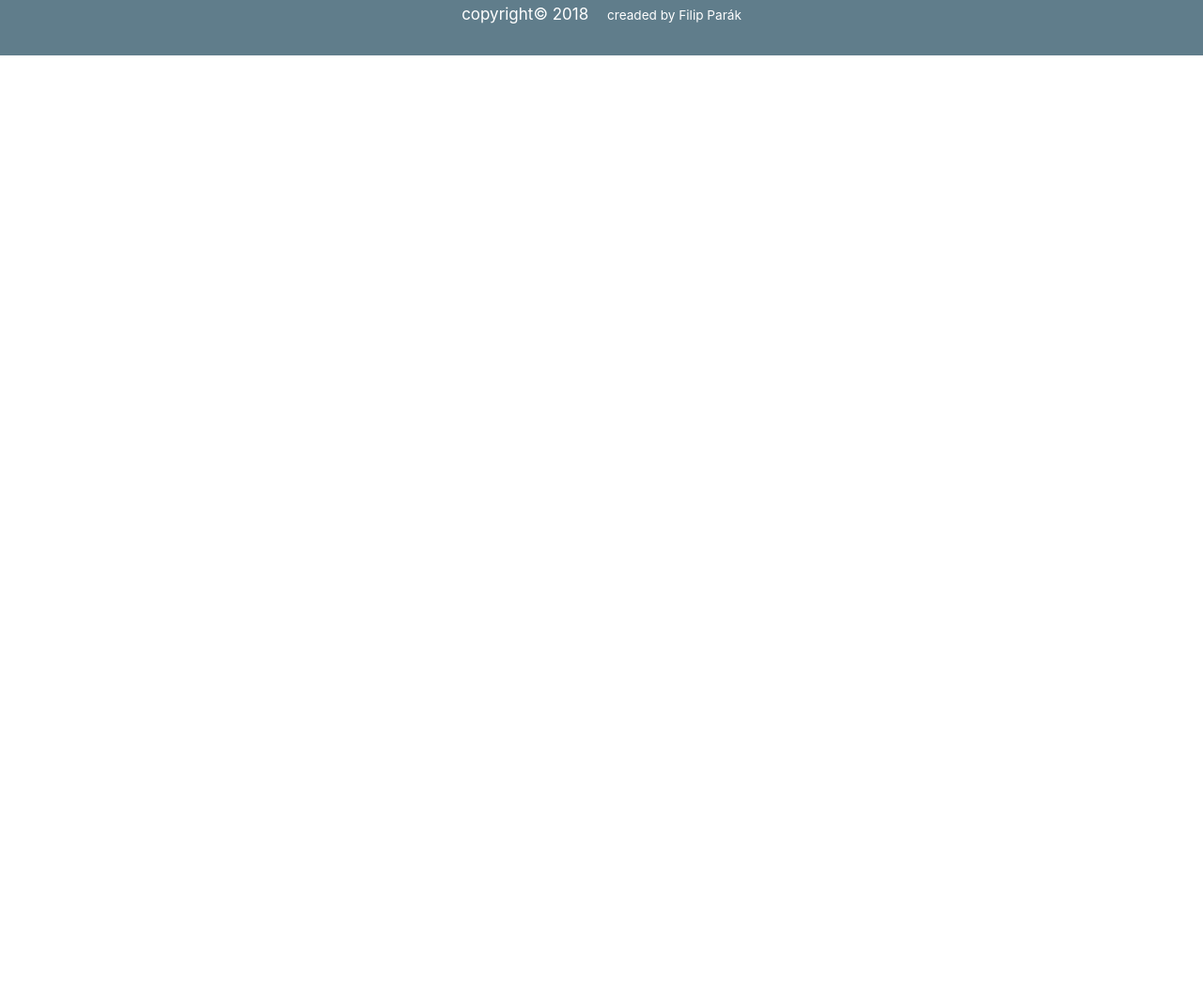
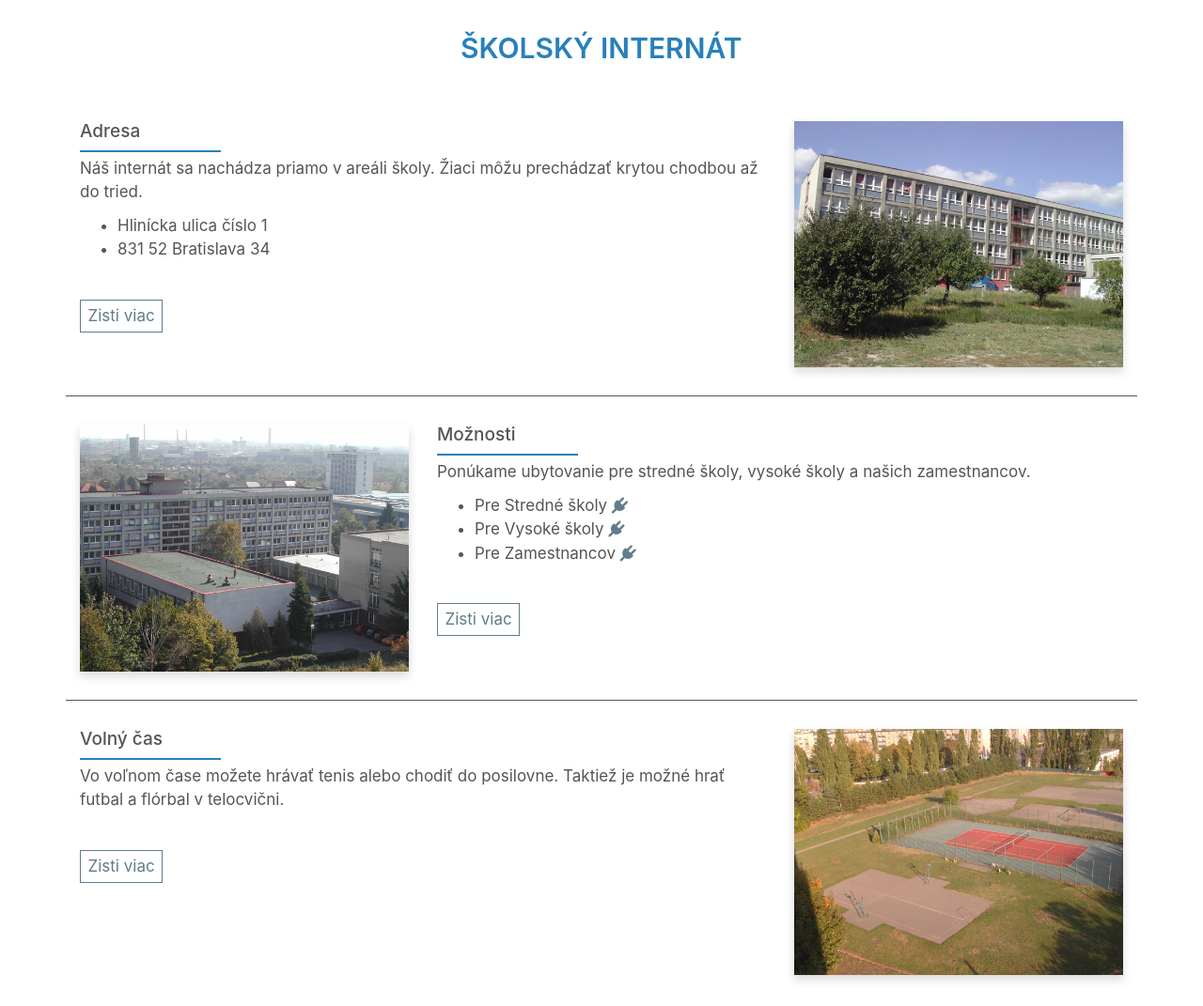
Before and after one commit to Arvoldek/sositba, a website: page src/ubytovanie.html in a window 1280 px wide. Shown: the part 427-1498 px from the top of the page at 94% size. Before the commit the page ends 800 px from the top, so only its background shows below. Drawn offline with Linux system fonts and the light colour scheme; some packages are replaced by stand-ins of ours; a script that the page names is missing.

Commit message:
finished ubytovanie page

```diff
--- a/src/scss/style.scss
+++ b/src/scss/style.scss
@@ -23,6 +23,7 @@ h2{
   color: $primary-color-light;
   font-weight: 600;
   font-size: 3rem;
+  text-transform: uppercase;
 }
 
 h4{
@@ -232,3 +233,20 @@ nav{
     }
   }
 }
+
+// Section Ubytovanie
+#ubytovanie{
+  font-size: $default-font-size;
+
+  .btn{
+    font-size: $default-font-size;
+  }
+
+  .row{
+    border-bottom: 1.2px solid $color-gray-1;
+
+    &:last-child{
+      border: none;
+    }
+  }
+}
--- a/src/ubytovanie.html
+++ b/src/ubytovanie.html
@@ -44,6 +44,74 @@
     </div>
   </header>
 
+  <section id="ubytovanie" class="py-5">
+    <div class="container">
+      <div class="text-center">
+        <h2 class="my-5 hvr-wobble-skew">školský internát</h2>
+      </div>
+      <div class="row py-5">
+        <div class="col-md-8">
+          <h4 class="hvr-float-shadow">Adresa</h4>
+          <p>Náš internát sa nachádza priamo v areáli školy. Žiaci môžu prechádzať krytou chodbou až do tried.</p>
+              <ul>
+                <li>
+                  Hlinícka ulica číslo 1
+                </li>
+                <li>
+                  831 52 Bratislava 34
+                </li>
+              </ul>
+          <a href="http://www.sositba.sk/beta/wp-content/uploads/Ubytovanie_info.pdf" class="btn btn-outline-primary hvr-grow-rotate my-5">Zisti viac</a>
+        </div>
+        <div class="col-md-4">
+          <div class="img-box">
+            <img src="img/internat-1.jpg" alt="internat-1" class="img-fluid shadow">
+          </div>
+        </div>
+      </div>
+
+      <div class="row py-5">
+        <div class="col-md-4">
+          <div class="img-box">
+            <img src="img/internat-2.jpg" alt="internat-2" class="img-fluid shadow">
+          </div>
+        </div>
+        <div class="col-md-8">
+          <h4 class="hvr-float-shadow">Možnosti</h4>
+          <p>Ponúkame ubytovanie pre stredné školy, vysoké školy a našich zamestnancov.</p>
+          <ul>
+            <li>
+              Pre Stredné školy <a href="http://www.sositba.sk/beta/wp-content/uploads/Ubytovanie_Info_SS.pdf"><i class="fa fa-plug"></i></a>
+            </li>
+            <li>
+              Pre Vysoké školy <a href="http://www.sositba.sk/beta/wp-content/uploads/Ubytovanie_Info_VS.pdf"><i class="fa fa-plug"></i></a>
+            </li>
+            <li>
+              Pre Zamestnancov
+              <a href="http://www.sositba.sk/beta/wp-content/uploads/Ubytovanie_Info_Prac.pdf">
+                <i class="fa fa-plug"></i>
+              </a>
+            </li>
+          </ul>
+          <a href="http://www.sositba.sk/beta/wp-content/uploads/Ubytovanie_info.pdf" class="btn btn-outline-primary hvr-grow-rotate my-5">Zisti viac</a>
+        </div>
+      </div>
+
+      <div class="row py-5">
+        <div class="col-md-8">
+          <h4 class="hvr-float-shadow">Volný čas</h4>
+          <p>Vo voľnom čase možete hrávať tenis alebo chodiť do posilovne. Taktiež je možné hrať futbal a flórbal v telocvični.</p>
+          <a href="http://www.sositba.sk/beta/wp-content/uploads/Ubytovanie_info.pdf" class="btn btn-outline-primary hvr-grow-rotate my-5">Zisti viac</a>
+        </div>
+        <div class="col-md-4">
+          <div class="img-box">
+            <img src="img/internat-3.jpg" alt="internat-3" class="img-fluid shadow">
+          </div>
+        </div>
+      </div>
+    </div>
+  </section>
+
   <footer id="main-footer" class="py-5 bg-primary text-white">
     <div class="container">
       <div class="row">
```
Also changed, not shown: src/css/style.css, src/img/internat-1.jpg (added), src/img/internat-2.jpg (added), src/img/internat-3.jpg (added).
